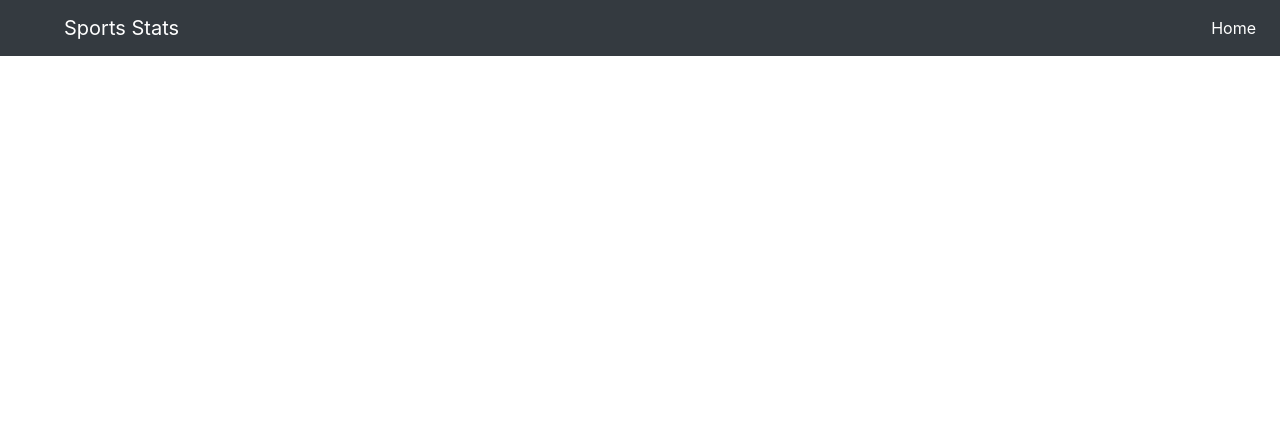
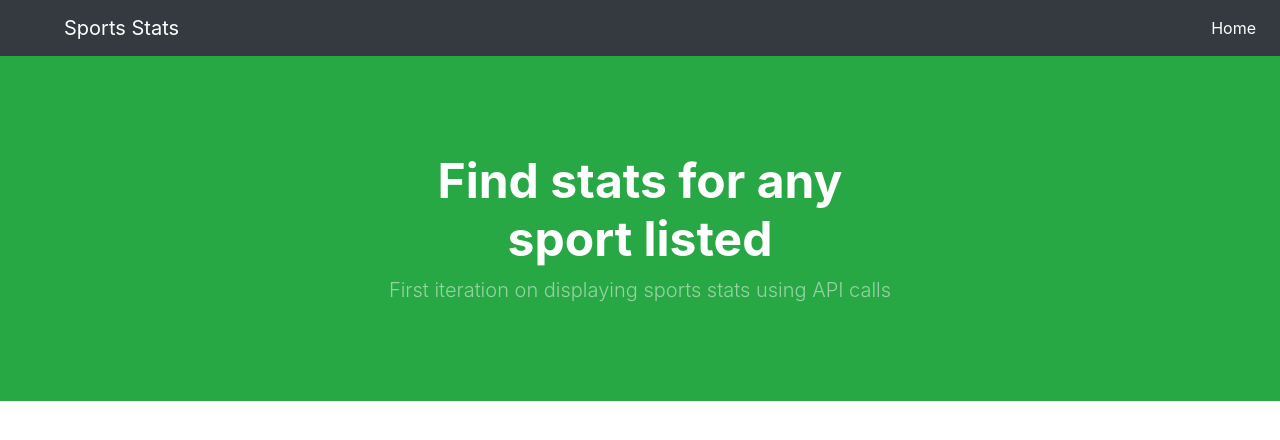
Before and after one commit to EmilioRoche/sports-stats, a React (Create React App) app: page / in a window 1280 px wide. Shown: the top 440 px of the page. Built offline with nearby package versions, Linux system fonts and the light colour scheme.

Commit message:
added header below nav

```diff
--- a/src/App.js
+++ b/src/App.js
@@ -3,6 +3,7 @@ import {BrowserRouter as Router, Route, Routes} from 'react-router-dom';
 import Sports from './components/Sports';
 import Nav from './components/Nav';
 import Content from './components/Content';
+import Header from './components/Header';
 
 function App(){
   return (
@@ -15,6 +16,7 @@ function App(){
             </Routes>
           </Nav>
         </header>
+        <Header />
       </div>
     </Router>
   );
--- a/src/components/Content.js
+++ b/src/components/Content.js
@@ -1,21 +1,5 @@
 import React from 'react';
 
 function Content() {
-    return(
-        <nav class="navbar navbar-expand-lg navbar-dark bg-dark">
-            <div class="container px-5">
-                <a class="navbar-brand" href="#!">Start Bootstrap</a>
-                <button class="navbar-toggler" type="button" data-bs-toggle="collapse" data-bs-target="#navbarSupportedContent" aria-controls="navbarSupportedContent" aria-expanded="false" aria-label="Toggle navigation"><span class="navbar-toggler-icon"></span></button>
-                <div class="collapse navbar-collapse" id="navbarSupportedContent">
-                    <ul class="navbar-nav ms-auto mb-2 mb-lg-0">
-                        <li class="nav-item"><a class="nav-link active" aria-current="page" href="#!">Home</a></li>
-                        <li class="nav-item"><a class="nav-link" href="#!">About</a></li>
-                        <li class="nav-item"><a class="nav-link" href="#!">Contact</a></li>
-                        <li class="nav-item"><a class="nav-link" href="#!">Services</a></li>
-                    </ul>
-                </div>
-            </div>
-        </nav>
-    )
 }
 export default Content;
--- /dev/null
+++ b/src/components/Header.js
@@ -0,0 +1,19 @@
+import React from 'react';
+
+function Header() {
+    return(
+        <header class="bg-success py-5">
+            <div class="container px-5">
+                <div class="row gx-5 justify-content-center">
+                    <div class="col-lg-6">
+                        <div class="text-center my-5">
+                            <h1 class="display-5 fw-bolder text-white mb-2">Find stats for any sport listed</h1>
+                            <p class="lead text-white-50 mb-4">First iteration on displaying sports stats using API calls</p>
+                        </div>
+                    </div>
+                </div>
+            </div>
+        </header>
+    )
+}
+export default Header;
```
